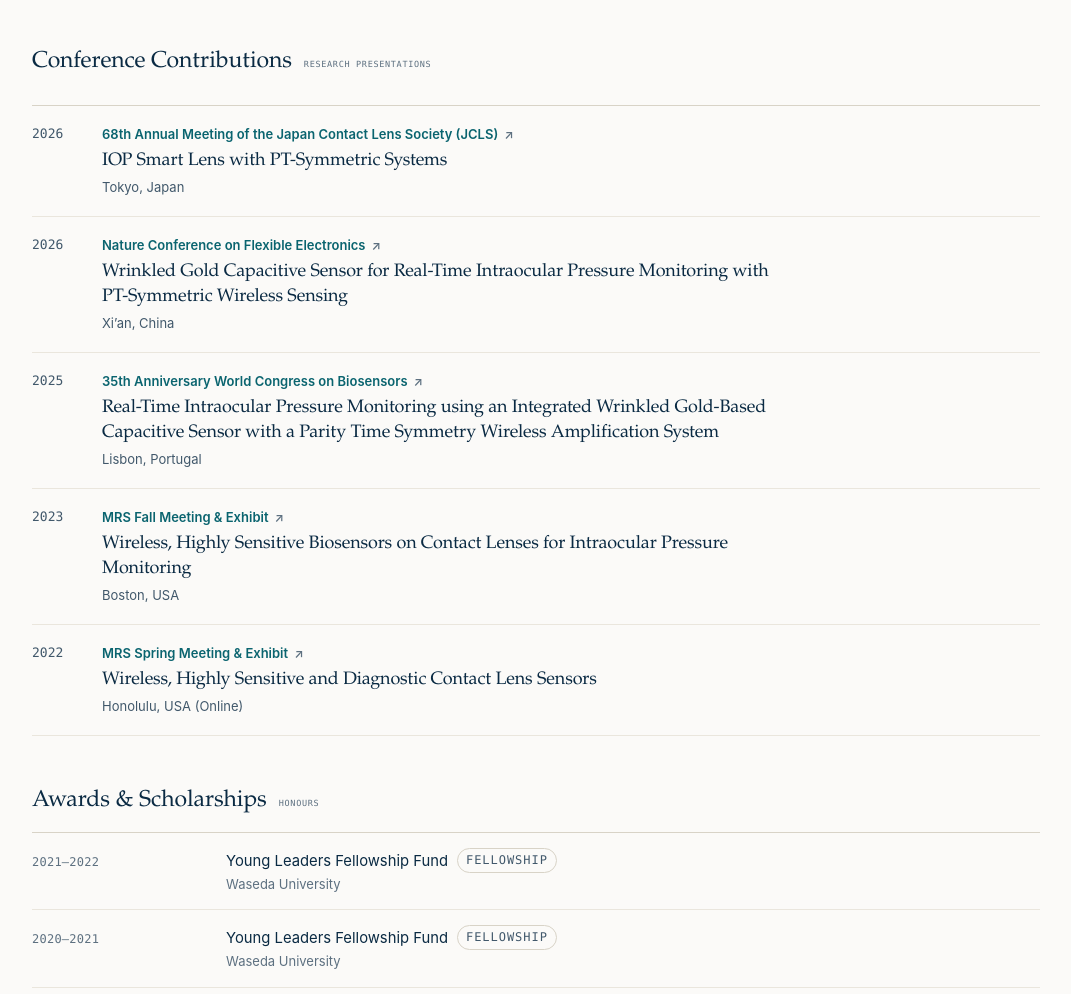
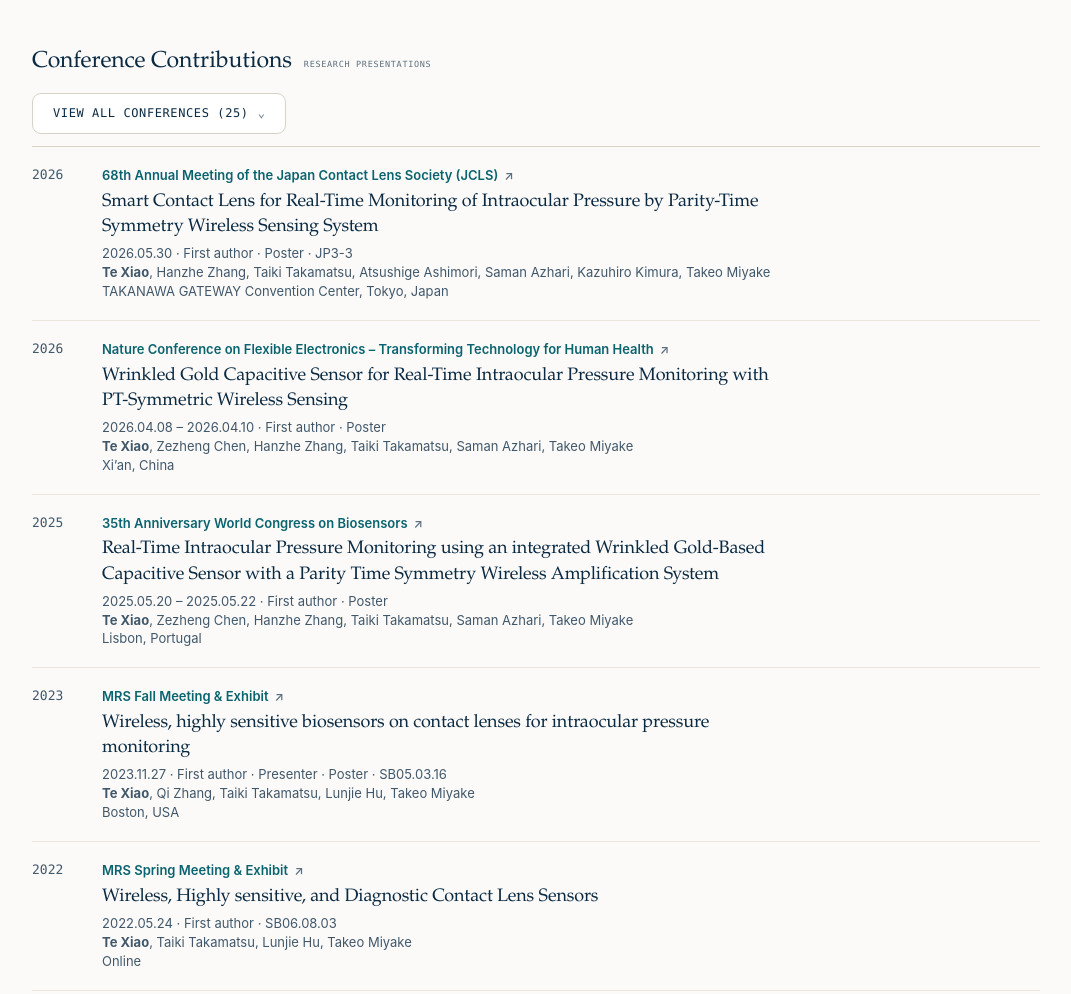
Before and after one commit to xt-waseda/xt-waseda.github.io, a plain HTML site: page index.html in a window 1280 px wide. Shown: the part 4807-5801 px from the top of the page, without its empty margins (104-1175 px from the left). Drawn offline with Linux system fonts and the light colour scheme.

Commit message:
Restore verified conference history and multilingual disclosure

```diff
--- a/assets/js/site.js
+++ b/assets/js/site.js
@@ -193,7 +193,8 @@
       skip: "Skip to main content", articles: "journal articles",
       email: "Email", conferenceLink: "Open official conference information",
       allPublications: "View all publications", fewerPublications: "Show fewer publications",
-      allConferences: "View all conference presentations", fewerConferences: "Show fewer conference presentations",
+      allConferences: "View All Conferences", fewerConferences: "Show Fewer",
+      coAuthor: "Co-author", presenter: "Presenter", poster: "Poster", oral: "Oral presentation",
       publisher: "Publisher link", accepted: "Accepted", datePending: "Publication date unverified",
       published: "Published", earlyView: "Published · Early View", first: "First author", coFirst: "Co-first author", third: "Third author", fifth: "Fifth author",
       equalNote: "† Te Xiao and Hanzhe Zhang contributed equally as co-first authors.",
@@ -204,7 +205,8 @@
       noResearch: "研究介绍将在此列出。",
       skip: "跳至正文", articles: "篇期刊论文",
       allPublications: "查看全部论文", fewerPublications: "收起论文",
-      allConferences: "查看全部会议报告", fewerConferences: "收起会议报告",
+      allConferences: "查看全部会议", fewerConferences: "收起",
+      coAuthor: "共同作者", presenter: "报告人", poster: "海报", oral: "口头报告",
       publisher: "出版社链接", accepted: "已接收", datePending: "出版日期待核实",
       published: "已发表", earlyView: "已发表 · Early View", first: "第一作者", coFirst: "共同第一作者", third: "第三作者", fifth: "第五作者",
       equalNote: "† Te Xiao 与 Hanzhe Zhang 为共同第一作者，对论文贡献相同。",
@@ -214,7 +216,8 @@
       noResearch: "研究内容をこちらに掲載します。",
       skip: "本文へ移動", articles: "件の学術誌論文",
       allPublications: "すべての論文を表示", fewerPublications: "論文を折りたたむ",
-      allConferences: "すべての学会発表を表示", fewerConferences: "学会発表を折りたたむ",
+      allConferences: "すべての学会記録を表示", fewerConferences: "折りたたむ",
+      coAuthor: "共著者", presenter: "発表者", poster: "ポスター", oral: "口頭発表",
       publisher: "出版社のページ", accepted: "掲載受理", datePending: "出版日未確認",
       published: "掲載済み", earlyView: "掲載済み · Early View", first: "筆頭著者", coFirst: "共同筆頭著者", third: "第3著者", fifth: "第5著者",
       equalNote: "† Te Xiao と Hanzhe Zhang は共同筆頭著者であり、本論文に同等に貢献しました。",
@@ -295,6 +298,15 @@
     } else {
       list.innerHTML = items.map(function (a) {
         var place = (a.placeTranslations && a.placeTranslations[locale]) || a.place;
+        var authors = (a.authors || []).map(function (author) {
+          var name = author.replace(/[\s-]/g, "").toLowerCase();
+          return ["texiao", "xiaote", "肖特"].includes(name) ? "<strong>" + esc(author) + "</strong>" : esc(author);
+        }).join(", ");
+        var details = [fmtDate(a.date) + (a.endDate ? " – " + fmtDate(a.endDate) : "")];
+        if (a.role) details.push(copy[a.role]);
+        if (a.presenter === "Te Xiao") details.push(copy.presenter);
+        if (a.presentationType) details.push(copy[a.presentationType]);
+        if (a.abstractNumber) details.push(a.abstractNumber);
         var link = a.link ? '<a class="conference-link" href="' + esc(a.link) +
           '" target="_blank" rel="noopener" aria-label="' + esc(copy.conferenceLink + " · " + a.event) +
           '"><span aria-hidden="true">↗</span></a>' : "";
@@ -302,15 +314,22 @@
           '<div class="tl-date">' + esc(a.date.slice(0, 4)) + "</div>" +
           '<div class="tl-body"><p class="tl-event"><span lang="en">' + esc(a.event) + "</span>" + link + "</p>" +
           '<h3 lang="' + esc(a.titleLang || "en") + '">' + esc(a.title) + "</h3>" +
+          '<p class="tl-place">' + esc(details.join(" · ")) + "</p>" +
+          (authors ? '<p class="tl-place" lang="' + esc(a.titleLang || "en") + '">' + authors + "</p>" : "") +
           (place ? '<p class="tl-place">' + esc(place) + "</p>" : "") +
           "</div></article>";
       }).join("");
     }
+    var selected = items.filter(function (a) { return a.featured; }).slice(0, 5);
+    items.filter(function (a) { return a.role === "first" || a.presenter === "Te Xiao"; }).concat(items).forEach(function (a) {
+      if (selected.length < 5 && !selected.includes(a)) selected.push(a);
+    });
     var extra = items.reduce(function (indices, a, i) {
-      if (!a.featured) indices.push(i);
+      if (!selected.includes(a)) indices.push(i);
       return indices;
     }, []);
-    bindDisclosure("#act-toggle", $$(".tl-item", list), extra, copy.allConferences, copy.fewerConferences);
+    bindDisclosure("#act-toggle", $$(".tl-item", list), extra,
+      copy.allConferences + " (" + items.length + ")", copy.fewerConferences);
   }
 
   function initLanguage(site, profile, projects, pubs, activities, awards, translations) {
--- a/content/activities.json
+++ b/content/activities.json
@@ -2,21 +2,34 @@
   "activities": [
     {
       "type": "conference",
-      "date": "2026",
+      "date": "2026-05-30",
       "event": "68th Annual Meeting of the Japan Contact Lens Society (JCLS)",
-      "title": "IOP Smart Lens with PT-Symmetric Systems",
-      "place": "Tokyo, Japan",
+      "title": "Smart Contact Lens for Real-Time Monitoring of Intraocular Pressure by Parity-Time Symmetry Wireless Sensing System",
+      "place": "TAKANAWA GATEWAY Convention Center, Tokyo, Japan",
       "placeTranslations": {
         "zh-Hans": "日本东京",
         "ja": "日本・東京"
       },
       "featured": true,
-      "link": "https://www.congre.co.jp/jcls2026/en/dl/program_timetable.pdf"
+      "link": "https://www.congre.co.jp/jcls2026/en/dl/program_timetable.pdf",
+      "id": "conference-01",
+      "authors": [
+        "Te Xiao",
+        "Hanzhe Zhang",
+        "Taiki Takamatsu",
+        "Atsushige Ashimori",
+        "Saman Azhari",
+        "Kazuhiro Kimura",
+        "Takeo Miyake"
+      ],
+      "role": "first",
+      "presentationType": "poster",
+      "abstractNumber": "JP3-3"
     },
     {
       "type": "conference",
-      "date": "2026",
-      "event": "Nature Conference on Flexible Electronics",
+      "date": "2026-04-08",
+      "event": "Nature Conference on Flexible Electronics – Transforming Technology for Human Health",
       "title": "Wrinkled Gold Capacitive Sensor for Real-Time Intraocular Pressure Monitoring with PT-Symmetric Wireless Sensing",
       "place": "Xi’an, China",
       "placeTranslations": {
@@ -24,47 +37,478 @@
         "ja": "中国・西安"
       },
       "featured": true,
-      "link": "https://natureconferences.streamgo.live/flexible-electronics-transforming-technology-for-human-health/register"
+      "link": "https://natureconferences.streamgo.live/flexible-electronics-transforming-technology-for-human-health/register",
+      "id": "conference-02",
+      "authors": [
+        "Te Xiao",
+        "Zezheng Chen",
+        "Hanzhe Zhang",
+        "Taiki Takamatsu",
+        "Saman Azhari",
+        "Takeo Miyake"
+      ],
+      "role": "first",
+      "presentationType": "poster",
+      "endDate": "2026-04-10"
     },
     {
       "type": "conference",
-      "date": "2025",
+      "date": "2025-11-12",
+      "event": "35th Annual Meeting of the Materials Research Society of Japan (MRS-J)",
+      "title": "Wearable, stretchable, wireless strain sensors for intraocular ocular pressure measurement",
+      "place": "Kitakyushu, Japan",
+      "link": "https://www.mrs-j.org/meeting2025/jp/prg/programList.php?mode=1&sid=D-1&wday=12",
+      "id": "conference-06",
+      "featured": false,
+      "authors": [
+        "Hanzhe ZHANG",
+        "Xiao TE",
+        "Saman AZHARI",
+        "Takeo MIYAKE"
+      ],
+      "role": "coAuthor",
+      "presentationType": "oral",
+      "abstractNumber": "D1-O12-006"
+    },
+    {
+      "type": "conference",
+      "date": "2025-05-20",
       "event": "35th Anniversary World Congress on Biosensors",
-      "title": "Real-Time Intraocular Pressure Monitoring using an Integrated Wrinkled Gold-Based Capacitive Sensor with a Parity Time Symmetry Wireless Amplification System",
+      "title": "Real-Time Intraocular Pressure Monitoring using an integrated Wrinkled Gold-Based Capacitive Sensor with a Parity Time Symmetry Wireless Amplification System",
       "place": "Lisbon, Portugal",
       "placeTranslations": {
         "zh-Hans": "葡萄牙里斯本",
         "ja": "ポルトガル・リスボン"
       },
       "featured": true,
-      "link": "https://www.elsevier.com/events/conferences/all/anniversary-world-congress-on-biosensors/previous-events-and-testimonials"
+      "link": "https://www.elsevier.com/events/conferences/all/anniversary-world-congress-on-biosensors/previous-events-and-testimonials",
+      "id": "conference-03",
+      "authors": [
+        "Te Xiao",
+        "Zezheng Chen",
+        "Hanzhe Zhang",
+        "Taiki Takamatsu",
+        "Saman Azhari",
+        "Takeo Miyake"
+      ],
+      "role": "first",
+      "presentationType": "poster",
+      "endDate": "2025-05-22"
     },
     {
       "type": "conference",
-      "date": "2023",
+      "date": "2025-05-20",
+      "event": "35th Anniversary World Congress on Biosensors",
+      "title": "Real-Time Eye Pressure Monitoring via Integration of Resistive Smart Contact Lens Sensor with Parity Time Symmetry Wireless System for Enhanced Sensitivity",
+      "place": "",
+      "link": "https://www.elsevier.com/events/conferences/all/anniversary-world-congress-on-biosensors/previous-events-and-testimonials",
+      "id": "conference-07",
+      "featured": false,
+      "authors": [
+        "Hanzhe Zhang",
+        "Te Xiao",
+        "Saman Azhari",
+        "Takeo Miyake"
+      ],
+      "role": "coAuthor",
+      "presentationType": "poster",
+      "endDate": "2025-05-22"
+    },
+    {
+      "type": "conference",
+      "date": "2024-05",
+      "event": "7th Event of the Young Researchers Society for Flexible and Stretchable Electronics",
+      "title": "Smart Contact Lenses with MXene Coating for Electromagnetic Interference Shielding",
+      "place": "",
+      "link": "https://fsejp.weebly.com/7th-event-may-23_24-2024.html",
+      "id": "conference-08",
+      "featured": false,
+      "authors": [
+        "Lunjie Hu",
+        "Saman Azhari",
+        "Hanzhe Zhang",
+        "Te Xiao",
+        "Yang Cui",
+        "Takeo Miyake"
+      ],
+      "role": "coAuthor",
+      "presentationType": "oral"
+    },
+    {
+      "type": "conference",
+      "date": "2023-11-27",
       "event": "MRS Fall Meeting & Exhibit",
-      "title": "Wireless, Highly Sensitive Biosensors on Contact Lenses for Intraocular Pressure Monitoring",
+      "title": "Wireless, highly sensitive biosensors on contact lenses for intraocular pressure monitoring",
       "place": "Boston, USA",
       "placeTranslations": {
         "zh-Hans": "美国波士顿",
         "ja": "米国・ボストン"
       },
       "featured": true,
-      "link": "https://www.mrs.org/docs/default-source/meetings-events/fall-meetings/2023/f23-abstract-book.pdf?sfvrsn=74480d09_2"
+      "link": "https://www.mrs.org/meetings-events/annual-meetings/archive/meeting/presentations/view/2023-mrs-fall-meeting/2023-mrs-fall-meeting-3955373",
+      "id": "conference-04",
+      "authors": [
+        "Te Xiao",
+        "Qi Zhang",
+        "Taiki Takamatsu",
+        "Lunjie Hu",
+        "Takeo Miyake"
+      ],
+      "role": "first",
+      "presentationType": "poster",
+      "presenter": "Te Xiao",
+      "abstractNumber": "SB05.03.16"
     },
     {
       "type": "conference",
-      "date": "2022",
+      "date": "2023-03-15",
+      "event": "70th JSAP Spring Meeting",
+      "title": "Wearable and stretchable strain sensors for intraocular ocular pressure measurement",
+      "place": "",
+      "link": "https://meeting.jsap.or.jp/archive/jsap2023s/english/operationpolicy/",
+      "id": "conference-09",
+      "featured": false,
+      "authors": [
+        "Hanzhe Zhang",
+        "Te Xiao",
+        "Azhari Saman",
+        "Takeo Miyake"
+      ],
+      "role": "coAuthor",
+      "presentationType": "oral"
+    },
+    {
+      "type": "conference",
+      "date": "2022-05-24",
       "event": "MRS Spring Meeting & Exhibit",
-      "title": "Wireless, Highly Sensitive and Diagnostic Contact Lens Sensors",
-      "place": "Honolulu, USA (Online)",
+      "title": "Wireless, Highly sensitive, and Diagnostic Contact Lens Sensors",
+      "place": "Online",
       "hostCity": "Honolulu, USA",
       "placeTranslations": {
-        "zh-Hans": "美国火奴鲁鲁（线上）",
-        "ja": "米国・ホノルル（オンライン）"
+        "zh-Hans": "线上",
+        "ja": "オンライン"
       },
       "featured": true,
-      "link": "https://www.mrs.org/docs/default-source/meetings-events/spring-meetings/2022/program.pdf?sfvrsn=469d650e_6"
+      "link": "https://www.mrs.org/docs/default-source/meetings-events/spring-meetings/2022/program.pdf?sfvrsn=469d650e_6",
+      "id": "conference-05",
+      "authors": [
+        "Te Xiao",
+        "Taiki Takamatsu",
+        "Lunjie Hu",
+        "Takeo Miyake"
+      ],
+      "role": "first",
+      "abstractNumber": "SB06.08.03"
+    },
+    {
+      "type": "conference",
+      "date": "2021-11-29",
+      "event": "9th International Symposium on Surface Science (ISSS-9)",
+      "title": "A wireless, stretchable sensor lens for intraocular pressure measuring",
+      "place": "Online",
+      "link": "https://www.jvss.jp/isss9/isss9_FinalProgram.pdf",
+      "id": "conference-10",
+      "featured": false,
+      "authors": [
+        "Te Xiao",
+        "Qi Zhang",
+        "Taiki Takamatsu",
+        "Lunjie Hu",
+        "Takeo Miyake"
+      ],
+      "role": "first",
+      "presentationType": "oral",
+      "abstractNumber": "29aB-2"
+    },
+    {
+      "type": "conference",
+      "date": "2021-10-26",
+      "event": "34th International Microprocesses and Nanotechnology Conference (MNC 2021)",
+      "title": "Highly sensitive passive glucose sensor based on parity-time (PT) symmetric resonators",
+      "place": "Japan",
+      "id": "conference-11",
+      "featured": false,
+      "authors": [
+        "Taiki Takamatsu",
+        "Yin Sijie",
+        "Te Xiao",
+        "Lunjie Hu",
+        "Yang Cui",
+        "Takeo Miyake"
+      ],
+      "role": "coAuthor",
+      "presentationType": "oral",
+      "endDate": "2021-10-29"
+    },
+    {
+      "type": "conference",
+      "date": "2021-10-26",
+      "event": "34th International Microprocesses and Nanotechnology Conference (MNC 2021)",
+      "title": "Wireless electrochromic soft contact lenses using PEDOT:PSS composite film with Non-interfering Dual-band WPT system",
+      "place": "Japan",
+      "id": "conference-12",
+      "featured": false,
+      "authors": [
+        "Lunjie Hu",
+        "Taiki Takamatsu",
+        "Lu Chen",
+        "Te Xiao",
+        "Takeo Miyake"
+      ],
+      "role": "coAuthor",
+      "presentationType": "oral",
+      "endDate": "2021-10-29"
+    },
+    {
+      "type": "conference",
+      "date": "2021-09-12",
+      "event": "82nd JSAP Autumn Meeting",
+      "title": "Wireless, electrochromic soft contact lenses using PEDOT:PSS composite film",
+      "place": "Online",
+      "link": "https://www.jstage.jst.go.jp/article/jsapmeeting/2021.2/0/2021.2_2436/_pdf",
+      "id": "conference-13",
+      "featured": false,
+      "authors": [
+        "Lunjie Hu",
+        "Taiki Takamatsu",
+        "Lu Chen",
+        "Te Xiao",
+        "Takeo Miyake"
+      ],
+      "role": "coAuthor",
+      "presentationType": "oral"
+    },
+    {
+      "type": "conference",
+      "date": "2021-09-12",
+      "event": "82nd JSAP Autumn Meeting",
+      "title": "Wireless, stretchable contact lens sensors for intraocular pressure monitoring",
+      "place": "Online",
+      "link": "https://meeting.jsap.or.jp/archive/jsap2021a/english/program/",
+      "id": "conference-14",
+      "featured": false,
+      "authors": [
+        "Te Xiao",
+        "Qi Zhang",
+        "Taiki Takamatsu",
+        "Lunjie Hu",
+        "Takeo Miyake"
+      ],
+      "role": "first",
+      "presentationType": "oral"
+    },
+    {
+      "type": "conference",
+      "date": "2021-09-10",
+      "event": "82nd JSAP Autumn Meeting",
+      "title": "PT 対称性共振結合回路を用いた超高感度な生体モニタリングシステムの開発",
+      "titleLang": "ja",
+      "place": "Online",
+      "link": "https://meeting.jsap.or.jp/archive/jsap2021a/english/program/",
+      "id": "conference-15",
+      "featured": false,
+      "authors": [
+        "高松泰輝",
+        "殷思杰",
+        "肖特",
+        "胡伦杰",
+        "崔洋",
+        "张琪",
+        "三宅丈雄"
+      ],
+      "role": "coAuthor",
+      "presentationType": "oral"
+    },
+    {
+      "type": "conference",
+      "date": "2021-06-15",
+      "event": "2nd Event of the Young Researchers Society for Flexible and Stretchable Electronics",
+      "title": "Parity-Time symmetrically resonant coupling system for wearable biosensors",
+      "place": "Online",
+      "link": "https://fsejp.weebly.com/uploads/1/3/3/5/133572570/fse%E8%8B%A5%E6%89%8B_2ndevent_program_public.pdf",
+      "id": "conference-16",
+      "featured": false,
+      "authors": [
+        "Taiki Takamatsu",
+        "Yin Shijie",
+        "Te Xiao",
+        "Lunjie Hu",
+        "Qi Zhang",
+        "Takeo Miyake"
+      ],
+      "role": "coAuthor",
+      "endDate": "2021-06-16"
+    },
+    {
+      "type": "conference",
+      "date": "2021-03-16",
+      "event": "68th JSAP Spring Meeting",
+      "title": "Wireless, stretchable contact lens sensors for intraocular pressure monitoring",
+      "place": "Japan",
+      "link": "https://meeting.jsap.or.jp/archive/jsap2021s/english/operationpolicy/",
+      "id": "conference-17",
+      "featured": false,
+      "authors": [
+        "Qi Zhang",
+        "Te Xiao",
+        "Taiki Takamatsu",
+        "Lunjie Hu",
+        "Takeo Miyake"
+      ],
+      "role": "coAuthor",
+      "presentationType": "oral",
+      "endDate": "2021-03-19"
+    },
+    {
+      "type": "conference",
+      "date": "2020-09-11",
+      "event": "81st JSAP Autumn Meeting",
+      "title": "コンタクトレンズに搭載可能な無線給電型空気亜鉛電源の開発",
+      "titleLang": "ja",
+      "place": "Online",
+      "link": "https://www.jstage.jst.go.jp/article/jsapmeeting/2020.2/0/2020.2_1695/_pdf",
+      "id": "conference-18",
+      "featured": false,
+      "authors": [
+        "高松泰輝",
+        "肖特",
+        "胡伦杰",
+        "澍杰方",
+        "熊本浩希",
+        "三宅丈雄"
+      ],
+      "role": "coAuthor"
+    },
+    {
+      "type": "conference",
+      "date": "2019-12-01",
+      "event": "MRS Fall Meeting & Exhibit",
+      "title": "A wireless powered smart soft contact lens for bioapplications",
+      "place": "USA",
+      "id": "conference-19",
+      "featured": false,
+      "authors": [
+        "Taiki Takamatsu",
+        "Te Xiao",
+        "Lunjie Hu",
+        "Fang Shujie",
+        "Takeo Miyake"
+      ],
+      "role": "coAuthor",
+      "endDate": "2019-12-06"
+    },
+    {
+      "type": "conference",
+      "date": "2019-11-14",
+      "event": "4th International Symposium on Biomedical Engineering (ISBE2019)",
+      "title": "Wireless, wearable power source printed on moist, soft contact lenses",
+      "place": "Japan",
+      "link": "https://www.rie.shizuoka.ac.jp/~conference/isbe2019/",
+      "id": "conference-20",
+      "featured": false,
+      "authors": [
+        "Taiki Takamatsu",
+        "Te Xiao",
+        "Lunjie Hu",
+        "Fang Shujie",
+        "Takeo Miyake"
+      ],
+      "role": "coAuthor"
+    },
+    {
+      "type": "conference",
+      "date": "2019-09-18",
+      "event": "80th JSAP Autumn Meeting",
+      "title": "A wireless-powered biobooster on soft contact lens",
+      "place": "Japan",
+      "link": "https://meeting.jsap.or.jp/archive/jsap2019a/english/program/",
+      "id": "conference-21",
+      "featured": false,
+      "authors": [
+        "Fang Shujie",
+        "Taiki Takamatsu",
+        "Te Xiao",
+        "Lunjie Hu",
+        "Takeo Miyake"
+      ],
+      "role": "coAuthor",
+      "endDate": "2019-09-21"
+    },
+    {
+      "type": "conference",
+      "date": "2019-09-18",
+      "event": "80th JSAP Autumn Meeting",
+      "title": "Transparent, micropatterned Au mesh coil for wireless power transfer between eyeglass/contact lens",
+      "place": "Japan",
+      "link": "https://meeting.jsap.or.jp/archive/jsap2019a/english/program/",
+      "id": "conference-22",
+      "featured": false,
+      "authors": [
+        "Lunjie Hu",
+        "Taiki Takamatsu",
+        "Te Xiao",
+        "Lu Chen",
+        "Takeo Miyake"
+      ],
+      "role": "coAuthor",
+      "endDate": "2019-09-21"
+    },
+    {
+      "type": "conference",
+      "date": "2019-09-18",
+      "event": "80th JSAP Autumn Meeting",
+      "title": "A stretchable wireless powered resonator on soft contact lens",
+      "place": "Japan",
+      "link": "https://meeting.jsap.or.jp/archive/jsap2019a/english/program/",
+      "id": "conference-23",
+      "featured": false,
+      "authors": [
+        "Te Xiao",
+        "Taiki Takamatsu",
+        "Lunjie Hu",
+        "Lu Chen",
+        "Takeo Miyake"
+      ],
+      "role": "first",
+      "presentationType": "oral",
+      "endDate": "2019-09-21"
+    },
+    {
+      "type": "conference",
+      "date": "2019-06-27",
+      "event": "10th International Conference on Molecular Electronics and Bioelectronics (M&BE10)",
+      "title": "A WIRELESS POWERED SMART SOFT CONTACT LENS FOR BIOAPPLICATIONS",
+      "place": "Japan",
+      "link": "https://annex.jsap.or.jp/support/division/MandBE/670",
+      "id": "conference-24",
+      "featured": false,
+      "authors": [
+        "Taiki Takamatsu",
+        "Lu Chen",
+        "Lunjie Hu",
+        "Te Xiao",
+        "Shujie Fang",
+        "Takeo Miyake"
+      ],
+      "role": "coAuthor"
+    },
+    {
+      "type": "conference",
+      "date": "2019-05-17",
+      "event": "11th International Symposium on Microchemistry and Microsystems",
+      "title": "WIRELESS POWERED ELECTROCHROMIC SOFT CONTACT LENSES USING PEDOT:PSS COMPOSITE FILM",
+      "place": "China",
+      "link": "https://cheminas.chips.jp/studygroup/ismm/",
+      "id": "conference-25",
+      "featured": false,
+      "authors": [
+        "Lu Chen",
+        "Taiki Takamatsu",
+        "Lunjie Hu",
+        "Te Xiao",
+        "Takeo Miyake"
+      ],
+      "role": "coAuthor"
     }
   ]
 }
--- a/index.html
+++ b/index.html
@@ -168,7 +168,7 @@
     <div class="reference-controls">
       <div class="more-row" hidden>
         <button class="more-btn" id="act-toggle" type="button"
-                aria-expanded="false" aria-controls="activities-list">View all conference presentations</button>
+                aria-expanded="false" aria-controls="activities-list">View All Conferences</button>
       </div>
     </div>
     <div class="tl" id="activities-list"></div>
```
